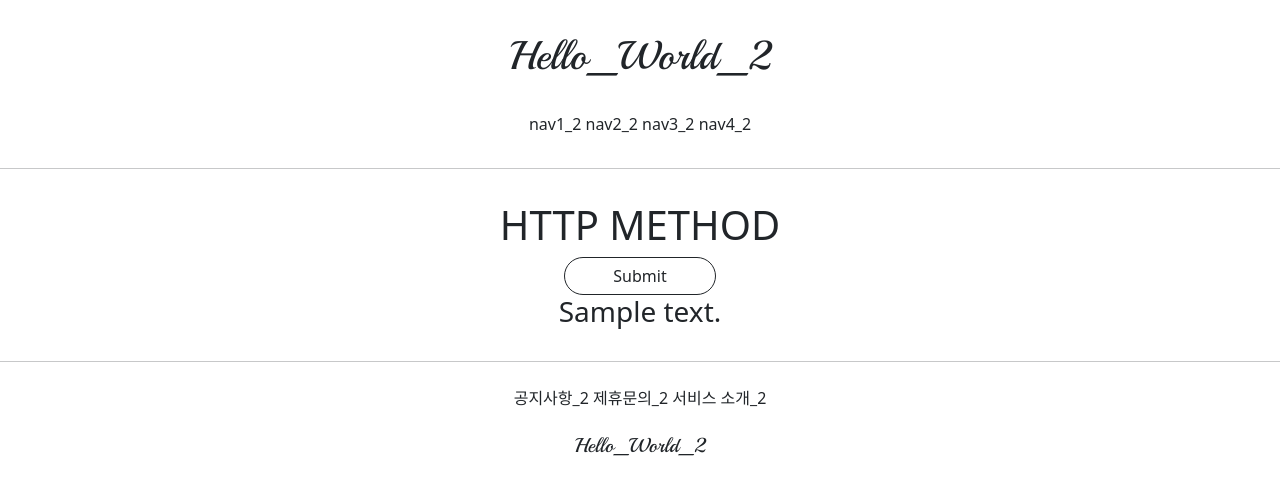
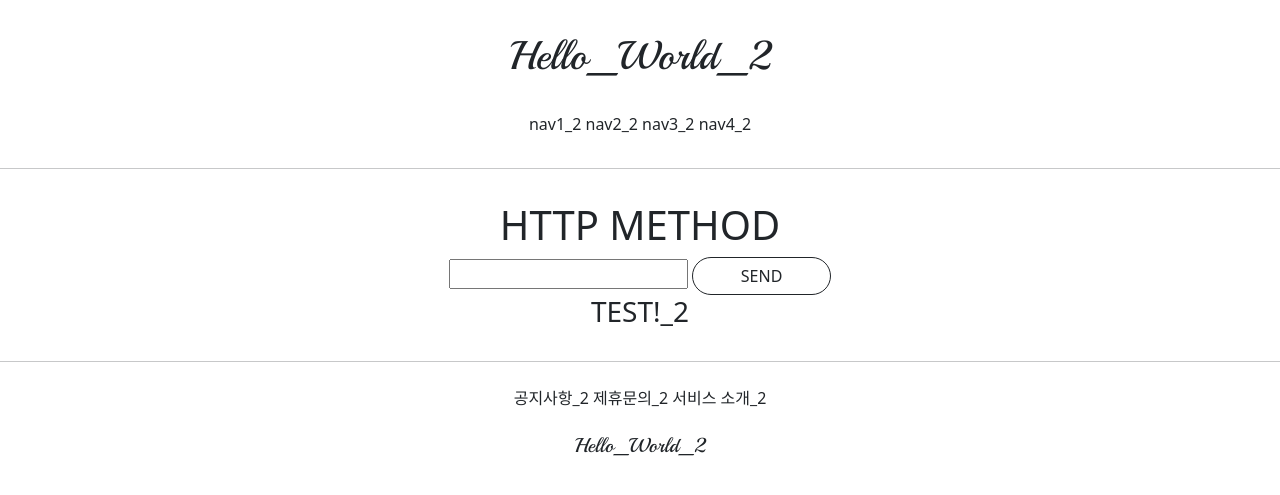
Before and after one commit to bupark82/git_class_2, a Django app: template accountapp/templates/accountapp/hello_world.html in a window 1280 px wide. Shown: the top 495 px of the page. Run offline with Django 3.2, Linux system fonts and the light colour scheme; data comes from the database, SQL or seed files in the repository; both versions use the stored data as it was after the commit; tables that the repository leaves empty hold one stand-in row (values such as "Sample post"); the template is opened without the code that fills it: values that come from a table or form of the project are taken from there, most other values are stand-ins (such as "Sample title", 1, 10 or a date in 2020); parts of the project's set-up code (start-up, migrations or seed data) failed here and were passed over.

Commit message:
7/9 git class commit 3

```diff
--- a/accountapp/templates/accountapp/hello_world.html
+++ b/accountapp/templates/accountapp/hello_world.html
@@ -7,11 +7,13 @@
 
         <form action="/accounts/hello_world/" method="POST">
             {% csrf_token %}
-            <input type="submit" class="btn btn-outline-dark rounded-pill px-5">
+            <input type="text" name="input_text">
+            <input type="submit" value = "SEND" class="btn btn-outline-dark rounded-pill px-5">
 
         </form>
 
-        <h3>{{ text }}</h3>
+{#        <h3>{{ text }}</h3>#}
+        <h3>{{ new_model.text }}</h3>
 
     </div>
 {#    <style>#}
```
Also changed, not shown: accountapp/views.py (+12 -1 lines), db.sqlite3.
